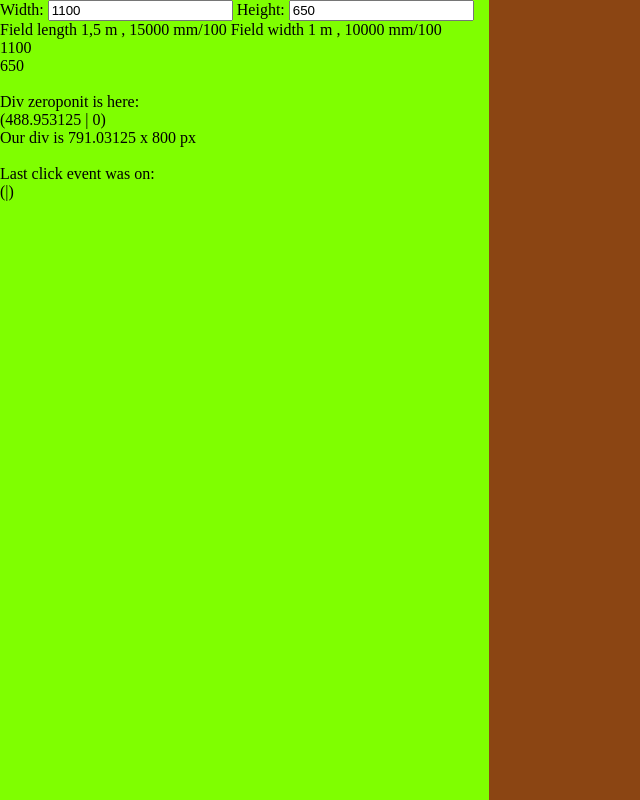
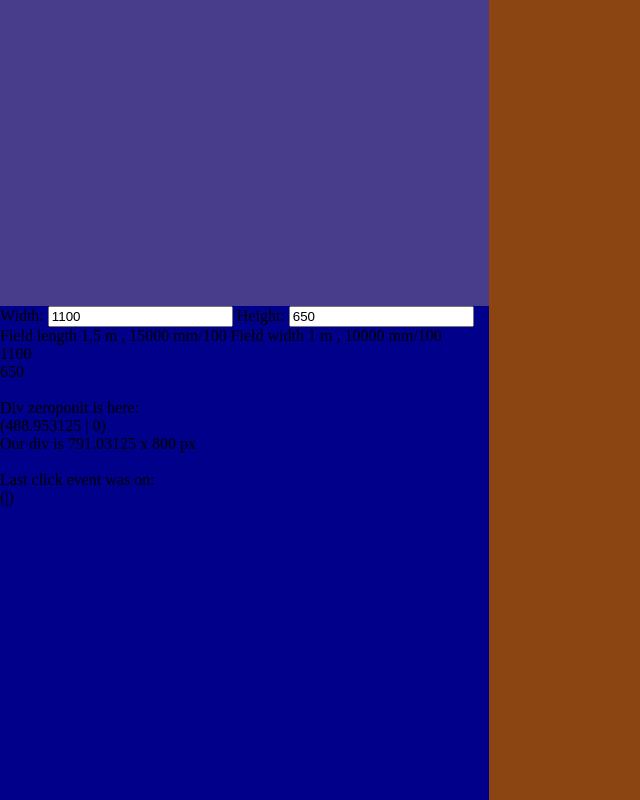
Before and after one commit to opendata-heilbronn/farmbot, a website: page farmbotWebInterface/public/index.html in a window 1280 px wide. Shown: the whole page, without its empty margins (0-640 px from the left). Drawn offline with nearby package versions, Linux system fonts and the light colour scheme; no server answers.

Commit message:
pushed code form last time

```diff
--- a/farmbotWebInterface/public/css/style.css
+++ b/farmbotWebInterface/public/css/style.css
@@ -21,3 +21,16 @@ div.kreis {
   border-radius: 1px;
   background-color: chartreuse;
 }
+
+div.big{
+    background-color: darkblue;
+    height: 61.8%;
+    width: 100%;
+    float: left;
+}
+div.small{
+    background-color: darkslateblue;
+    height: 38.2%;
+    width: 100%;
+    float: left;
+}
--- a/farmbotWebInterface/public/index.html
+++ b/farmbotWebInterface/public/index.html
@@ -1,5 +1,6 @@
 <!doctype html>
 <html>
+
 <head>
   <title>Farmbot Interface</title>
   <script src="http://localhost:3000/socket.io/socket.io.js"></script>
@@ -8,35 +9,32 @@
   <script src="js/directives.js "></script>
   <link rel="stylesheet" href="css/style.css">
 </head>
-  <body ng-app="myApp" ng-controller="myCtrl" >
+
+<body ng-app="myApp" ng-controller="myCtrl">
   <!--onresize="onResize()"-->
   <div class="controlPanel">
-       <div my-customer></div>
+    <div class="small"></div>
+
+    <div class="big">
+
+
       Width:
-       <input type="text" ng-model="fieldWidth">
-       Height:
+      <input type="text" ng-model="fieldWidth"> Height:
       <input type="text" ng-model="fieldHeight">
+      <br> Field length 1,5 m , 15000 mm/100 Field width 1 m , 10000 mm/100
+      <br> {{fieldWidth}}
+      <br> {{fieldHeight}}
       <br>
-       Field length 1,5 m , 15000 mm/100
-       Field width 1 m , 10000 mm/100
+      <br> Div zeroponit is here:
+      <br> ({{zeropointpixel_x}} | {{zeropointpixel_y}})
+      <br> Our div is {{divwidth}} x {{divheight}} px
       <br>
-       {{fieldWidth}}
-       <br>
-       {{fieldHeight}}
-       <br>
-       <br>
-       Div zeroponit is here:
-       <br>
-       ({{zeropointpixel_x}} | {{zeropointpixel_y}})
-       <br>
-       Our div is {{divwidth}} x {{divheight}} px
-       <br>
-       <br>
-       Last click event was on:
-       <br>
-       ({{offsetX}}|{{offsetY}})
+      <br> Last click event was on:
+      <br> ({{offsetX}}|{{offsetY}})
     </div>
-   <div class="coordinateSystem" ng-click="doClick($event)" id="coordinateSystem" make-responsive>
   </div>
+
+  <div class="coordinateSystem" ng-click="doClick($event)" id="coordinateSystem" make-responsive></div>
 </body>
+
 </html>
--- a/farmbotWebInterface/server.js
+++ b/farmbotWebInterface/server.js
@@ -5,7 +5,7 @@ var io = require('socket.io')(http);
 var serialport = require("serialport");
 var SerialPort = serialport.SerialPort;
 
-var serialPort = new SerialPort("/dev/cu.usbmodem1411", {
+var serialPort = new SerialPort("/dev/cu.Bluetooth-Incoming-Port", {
   baudrate: 115200,
   parser: serialport.parsers.readline("\n")
 });
```
Also changed, not shown: 1 other file. Lines whose indentation alone changed are shown as unchanged.
